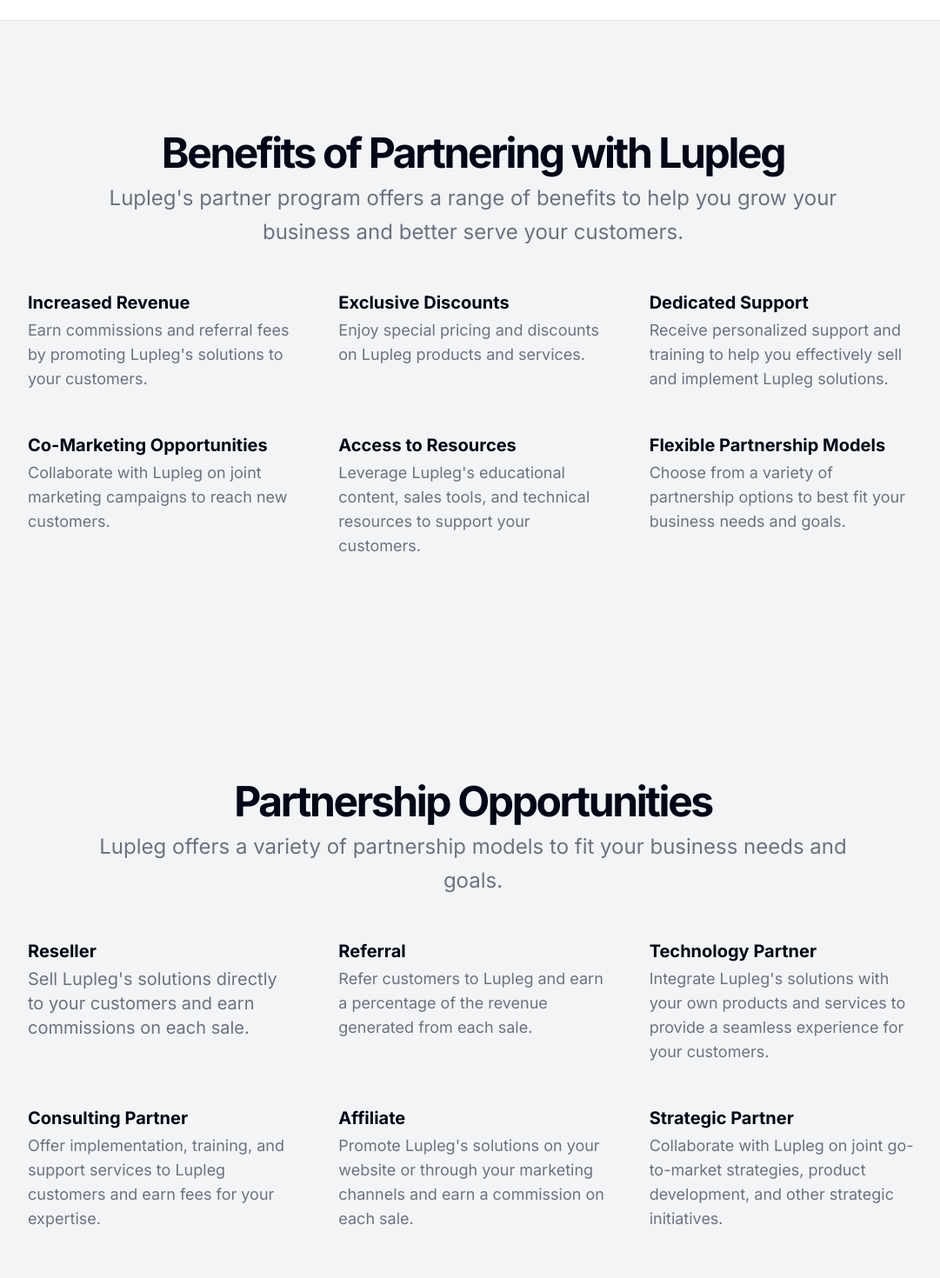
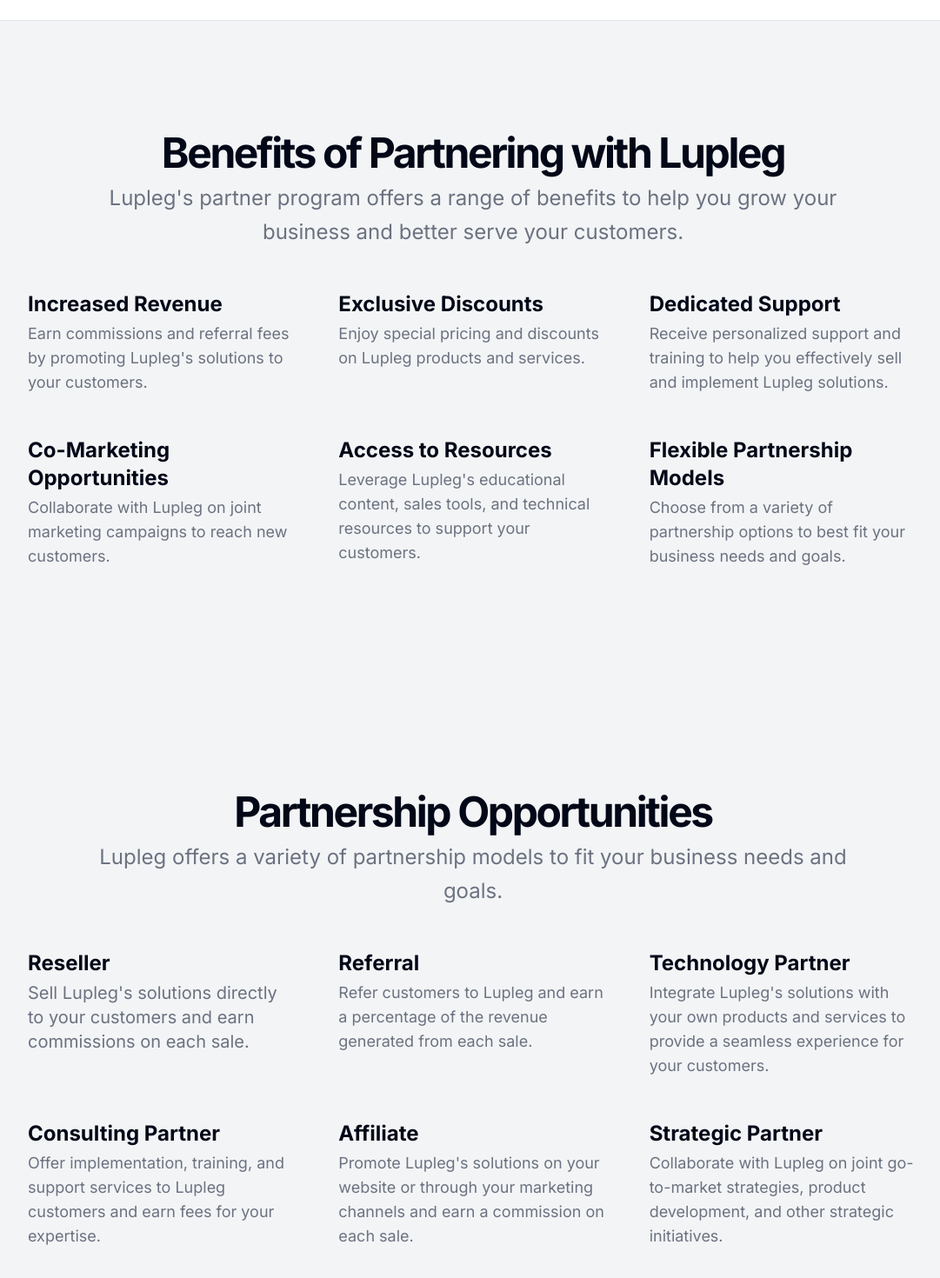
Before and after one commit to Lupleg/App-dashboard, a Next.js app: page /partner in a window 1280 px wide. Shown: the part 490-1960 px from the top of the page at 87% size, without its empty margins (96-1177 px from the left). Built offline with nearby package versions, Linux system fonts and the light colour scheme.

Commit message:
Improved  the fonts on partner page

```diff
--- a/app/(programes)/partner/page.jsx
+++ b/app/(programes)/partner/page.jsx
@@ -46,42 +46,44 @@
           </div>
           <div className="mx-auto grid items-start gap-8 sm:max-w-4xl sm:grid-cols-2 md:gap-12 lg:max-w-5xl lg:grid-cols-3">
             <div className="grid gap-1">
-              <h3 className="text-xl font-bold">Increased Revenue</h3>
+              <h3 className="text-2xl font-bold">Increased Revenue</h3>
               <p className="text-lg text-gray-500 dark:text-gray-400">
                 Earn commissions and referral fees by promoting Lupleg's
                 solutions to your customers.
               </p>
             </div>
             <div className="grid gap-1">
-              <h3 className="text-xl font-bold">Exclusive Discounts</h3>
+              <h3 className="text-2xl font-bold">Exclusive Discounts</h3>
               <p className="text-lg text-gray-500 dark:text-gray-400">
                 Enjoy special pricing and discounts on Lupleg products and
                 services.
               </p>
             </div>
             <div className="grid gap-1">
-              <h3 className="text-xl font-bold">Dedicated Support</h3>
+              <h3 className="text-2xl font-bold">Dedicated Support</h3>
               <p className="text-lg text-gray-500 dark:text-gray-400">
                 Receive personalized support and training to help you
                 effectively sell and implement Lupleg solutions.
               </p>
             </div>
             <div className="grid gap-1">
-              <h3 className="text-xl font-bold">Co-Marketing Opportunities</h3>
+              <h3 className="text-2xl font-bold">Co-Marketing Opportunities</h3>
               <p className="text-lg text-gray-500 dark:text-gray-400">
                 Collaborate with Lupleg on joint marketing campaigns to reach
                 new customers.
               </p>
             </div>
             <div className="grid gap-1">
-              <h3 className="text-xl font-bold">Access to Resources</h3>
+              <h3 className="text-2xl font-bold">Access to Resources</h3>
               <p className="text-lg text-gray-500 dark:text-gray-400">
                 Leverage Lupleg's educational content, sales tools, and
                 technical resources to support your customers.
               </p>
             </div>
             <div className="grid gap-1">
-              <h3 className="text-xl font-bold">Flexible Partnership Models</h3>
+              <h3 className="text-2xl font-bold">
+                Flexible Partnership Models
+              </h3>
               <p className="text-lg text-gray-500 dark:text-gray-400">
                 Choose from a variety of partnership options to best fit your
                 business needs and goals.
@@ -105,42 +107,42 @@
           </div>
           <div className="mx-auto grid items-start gap-8 sm:max-w-4xl sm:grid-cols-2 md:gap-12 lg:max-w-5xl lg:grid-cols-3">
             <div className="grid gap-1">
-              <h3 className="text-xl font-bold">Reseller</h3>
+              <h3 className="text-2xl font-bold">Reseller</h3>
               <p className="text-xl text-gray-500 dark:text-gray-400">
                 Sell Lupleg's solutions directly to your customers and earn
                 commissions on each sale.
               </p>
             </div>
             <div className="grid gap-1">
-              <h3 className="text-xl font-bold">Referral</h3>
+              <h3 className="text-2xl font-bold">Referral</h3>
               <p className="text-lg text-gray-500 dark:text-gray-400">
                 Refer customers to Lupleg and earn a percentage of the revenue
                 generated from each sale.
               </p>
             </div>
             <div className="grid gap-1">
-              <h3 className="text-xl font-bold">Technology Partner</h3>
+              <h3 className="text-2xl font-bold">Technology Partner</h3>
               <p className="text-lg text-gray-500 dark:text-gray-400">
                 Integrate Lupleg's solutions with your own products and services
                 to provide a seamless experience for your customers.
               </p>
             </div>
             <div className="grid gap-1">
-              <h3 className="text-xl font-bold">Consulting Partner</h3>
+              <h3 className="text-2xl font-bold">Consulting Partner</h3>
               <p className="text-lg text-gray-500 dark:text-gray-400">
                 Offer implementation, training, and support services to Lupleg
                 customers and earn fees for your expertise.
               </p>
             </div>
             <div className="grid gap-1">
-              <h3 className="text-xl font-bold">Affiliate</h3>
+              <h3 className="text-2xl font-bold">Affiliate</h3>
               <p className="text-lg text-gray-500 dark:text-gray-400">
                 Promote Lupleg's solutions on your website or through your
                 marketing channels and earn a commission on each sale.
               </p>
             </div>
             <div className="grid gap-1">
-              <h3 className="text-xl font-bold">Strategic Partner</h3>
+              <h3 className="text-2xl font-bold">Strategic Partner</h3>
               <p className="text-lg text-gray-500 dark:text-gray-400">
                 Collaborate with Lupleg on joint go-to-market strategies,
                 product development, and other strategic initiatives.
```
